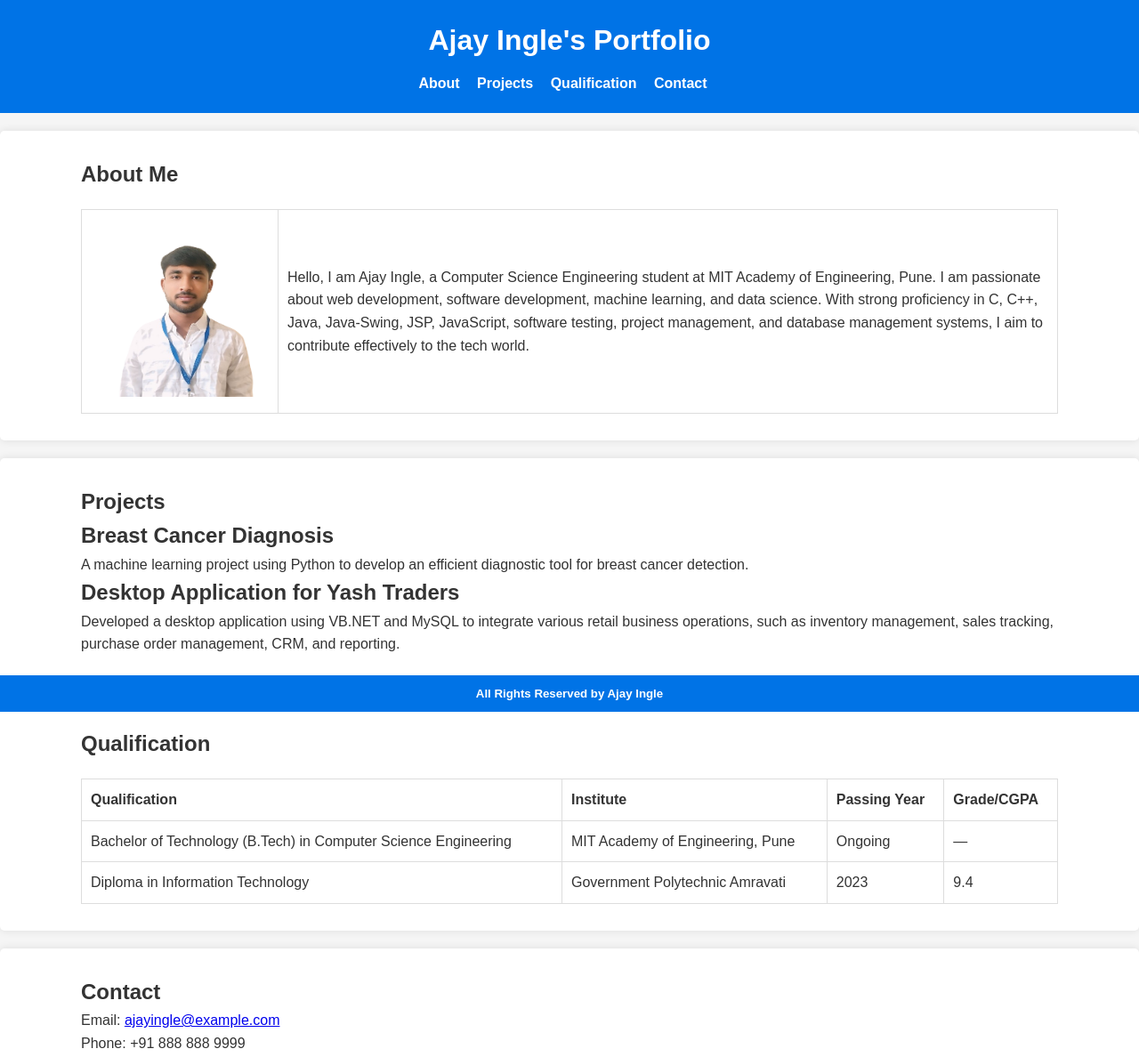
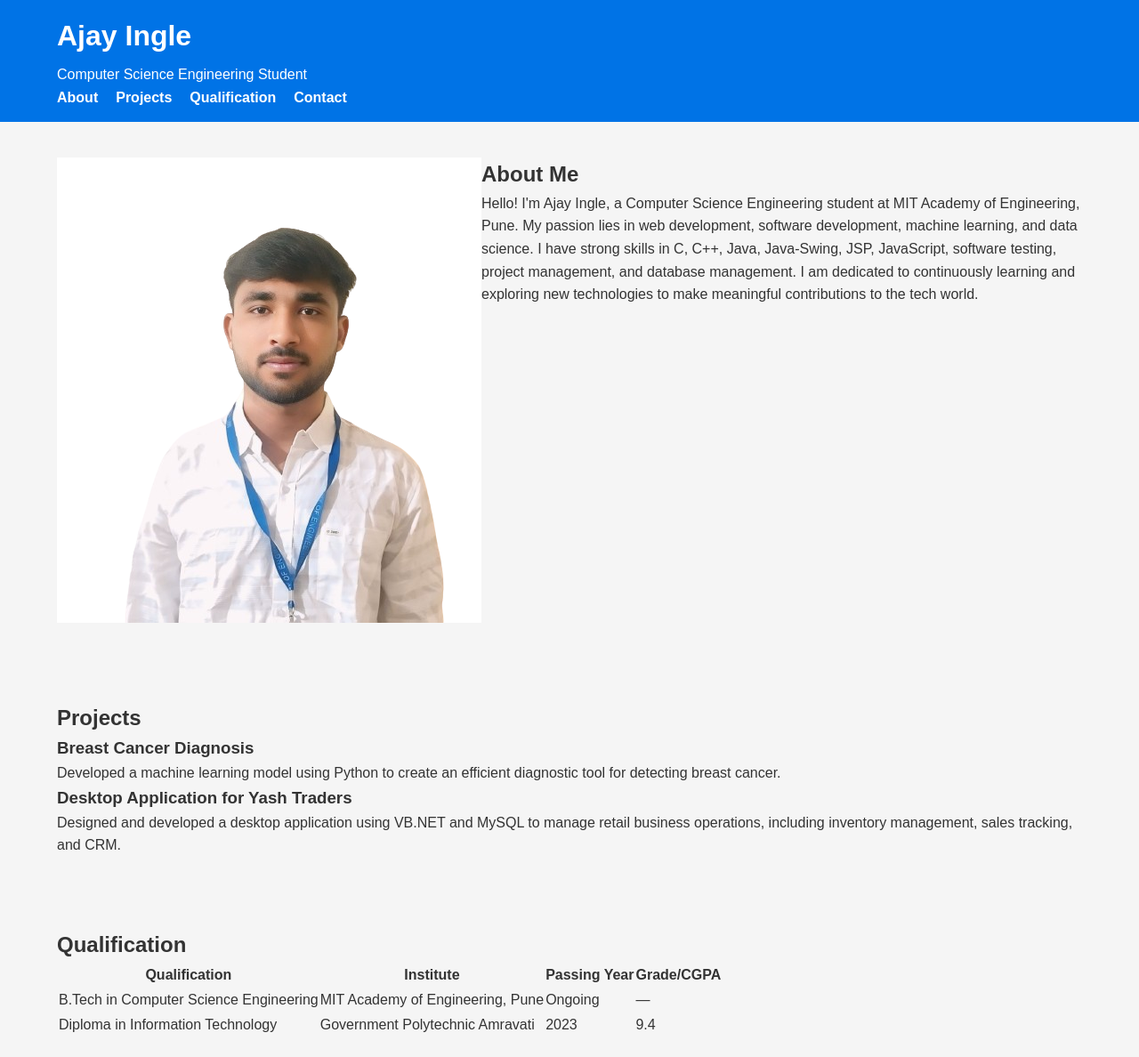
Before and after one commit to AjayRajput17/my-portfolio, a plain HTML site: page index.html in a window 1280 px wide. Shown: the top 1188 px of the page at 89% size. Drawn offline with Linux system fonts and the light colour scheme.

Commit message:
new commit

```diff
--- a/index.html
+++ b/index.html
@@ -4,14 +4,18 @@
 <head>
   <meta charset="UTF-8">
   <meta name="viewport" content="width=device-width, initial-scale=1.0">
-  <title>Portfolio - Ajay Ingle</title>
+  <title>Ajay Ingle | Portfolio</title>
   <link rel="stylesheet" href="style.css">
 </head>
 
 <body>
+  <!-- Header Section -->
   <header>
     <div class="container">
-      <h1>Ajay Ingle's Portfolio</h1>
+      <div class="branding">
+        <h1>Ajay Ingle</h1>
+        <p>Computer Science Engineering Student</p>
+      </div>
       <nav>
         <ul>
           <li><a href="#about">About</a></li>
@@ -24,50 +28,44 @@
   </header>
 
   <!-- About Section -->
-  <section id="about" class="about-section">
-    <div class="container">
-      <h1>About Me</h1>
-      <table>
-        <tr>
-          <td>
-            <img src="ajay.png" alt="Ajay Ingle" height="200px" width="200px">
-          </td>
-          <td>
-            <p>Hello, I am Ajay Ingle, a Computer Science Engineering student at MIT Academy of Engineering, Pune. I am
-              passionate about web development, software development, machine learning, and data science. With strong
-              proficiency in C, C++, Java, Java-Swing, JSP, JavaScript, software testing, project management, and
-              database management systems, I aim to contribute effectively to the tech world.</p>
-          </td>
-        </tr>
-      </table>
+  <section id="about" class="section">
+    <div class="container about-container">
+      <div class="about-image">
+        <img src="ajay.png" alt="Ajay Ingle">
+      </div>
+      <div class="about-content">
+        <h2>About Me</h2>
+        <p>Hello! I'm Ajay Ingle, a Computer Science Engineering student at MIT Academy of Engineering, Pune. My passion
+          lies in web development, software development, machine learning, and data science. I have strong skills in C,
+          C++, Java, Java-Swing, JSP, JavaScript, software testing, project management, and database management. I am
+          dedicated to continuously learning and exploring new technologies to make meaningful contributions to the tech
+          world.</p>
+      </div>
     </div>
   </section>
 
   <!-- Projects Section -->
-  <section id="projects" class="project-section">
+  <section id="projects" class="section">
     <div class="container">
-      <h1>Projects</h1>
-
-      <section class="sub-project-section">
-        <h2>Breast Cancer Diagnosis</h2>
-        <p>A machine learning project using Python to develop an efficient diagnostic tool for breast cancer detection.
-        </p>
-      </section>
-
-      <section class="sub-project-section">
-        <h2>Desktop Application for Yash Traders</h2>
-        <p>Developed a desktop application using VB.NET and MySQL to integrate various retail business operations, such
-          as inventory management, sales tracking, purchase order management, CRM, and reporting.</p>
-      </section>
-
+      <h2>Projects</h2>
+      <div class="project">
+        <h3>Breast Cancer Diagnosis</h3>
+        <p>Developed a machine learning model using Python to create an efficient diagnostic tool for detecting breast
+          cancer.</p>
+      </div>
+      <div class="project">
+        <h3>Desktop Application for Yash Traders</h3>
+        <p>Designed and developed a desktop application using VB.NET and MySQL to manage retail business operations,
+          including inventory management, sales tracking, and CRM.</p>
+      </div>
     </div>
   </section>
 
   <!-- Qualification Section -->
-  <section id="qualification" class="qualification">
+  <section id="qualification" class="section">
     <div class="container">
-      <h1>Qualification</h1>
-      <table border="1px">
+      <h2>Qualification</h2>
+      <table>
         <thead>
           <tr>
             <th>Qualification</th>
@@ -78,7 +76,7 @@
         </thead>
         <tbody>
           <tr>
-            <td>Bachelor of Technology (B.Tech) in Computer Science Engineering</td>
+            <td>B.Tech in Computer Science Engineering</td>
             <td>MIT Academy of Engineering, Pune</td>
             <td>Ongoing</td>
             <td>—</td>
@@ -95,9 +93,9 @@
   </section>
 
   <!-- Contact Section -->
-  <section id="contact" class="contact-section">
+  <section id="contact" class="section">
     <div class="container">
-      <h1>Contact</h1>
+      <h2>Contact</h2>
       <p>Email: <a href="mailto:ajayingle@example.com">ajayingle@example.com</a></p>
       <p>Phone: +91 888 888 9999</p>
     </div>
@@ -106,7 +104,7 @@
   <!-- Footer Section -->
   <footer>
     <div class="container">
-      <h5>All Rights Reserved by Ajay Ingle</h5>
+      <p>&copy; 2024 Ajay Ingle. All Rights Reserved.</p>
     </div>
   </footer>
 </body>
--- a/style.css
+++ b/style.css
@@ -11,28 +11,56 @@ body {
   line-height: 1.6;
 }
 
+/* Header Styling */
 header {
   background-color: #0073e6;
   color: white;
-  text-align: center;
-  padding: 20px 0;
+  padding: 15px 0;
+  position: sticky;
+  top: 0;
+  z-index: 100;
 }
 
-header nav ul {
-  list-style: none;
-  padding: 0;
-  margin: 10px 0 0;
+.header .container {
+  display: flex;
+  justify-content: space-between;
+  align-items: center;
 }
 
-header nav ul li {
-  display: inline;
-  margin-right: 15px;
+.branding h1 {
+  font-size: 2rem;
+  margin-bottom: 5px;
 }
 
-header nav ul li a {
+.branding p {
+  font-size: 1rem;
+  margin-top: 0;
+}
+
+nav ul {
+  list-style: none;
+  display: flex;
+  gap: 20px;
+}
+
+nav ul li {
+  display: inline;
+}
+
+nav ul li a {
   color: white;
   text-decoration: none;
   font-weight: bold;
+  transition: color 0.3s;
+}
+
+nav ul li a:hover {
+  color: #ffcc00;
+}
+
+/* Section Styling */
+.section {
+  padding: 40px 0;
 }
 
 .container {
@@ -41,32 +69,5 @@ header nav ul li a {
   margin: 0 auto;
 }
 
-.about-section, .project-section, .qualification, .contact-section {
-  background-color: white;
-  padding: 30px;
-  margin: 20px 0;
-  border-radius: 5px;
-  box-shadow: 0 0 10px rgba(0, 0, 0, 0.1);
-}
-
-table {
-  width: 100%;
-  border-collapse: collapse;
-  margin-top: 20px;
-}
-
-table th, table td {
-  border: 1px solid #ddd;
-  padding: 10px;
-  text-align: left;
-}
-
-footer {
-  background-color: #0073e6;
-  color: white;
-  text-align: center;
-  padding: 10px 0;
-  position: fixed;
-  width: 100%;
-  bottom: 0;
-}
+.about-container {
+  display: flex
```
